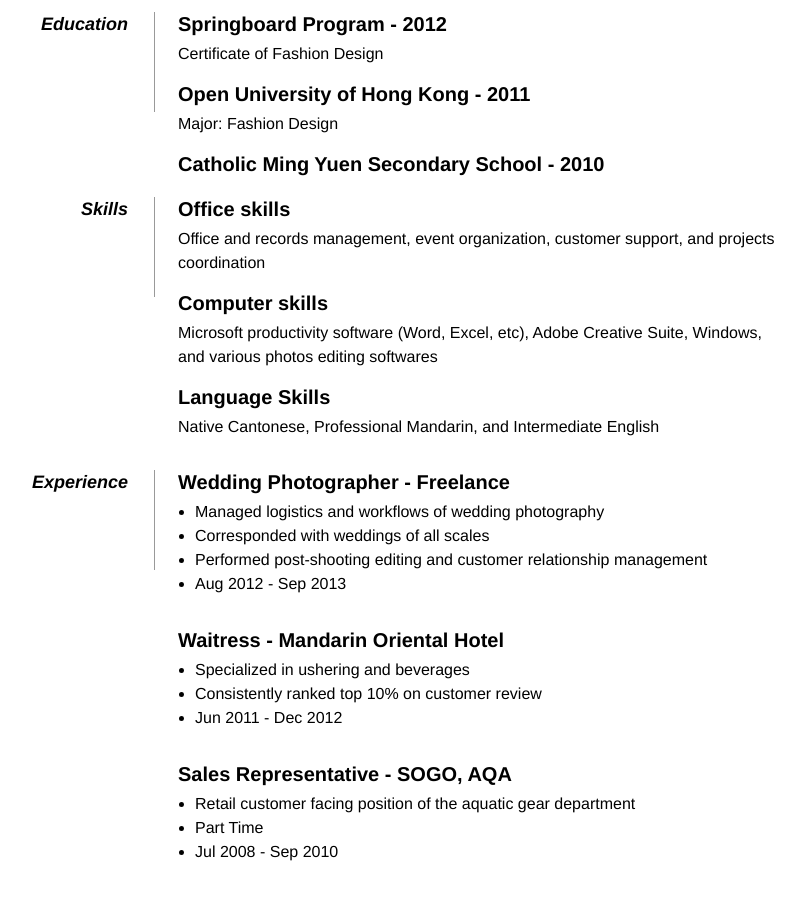
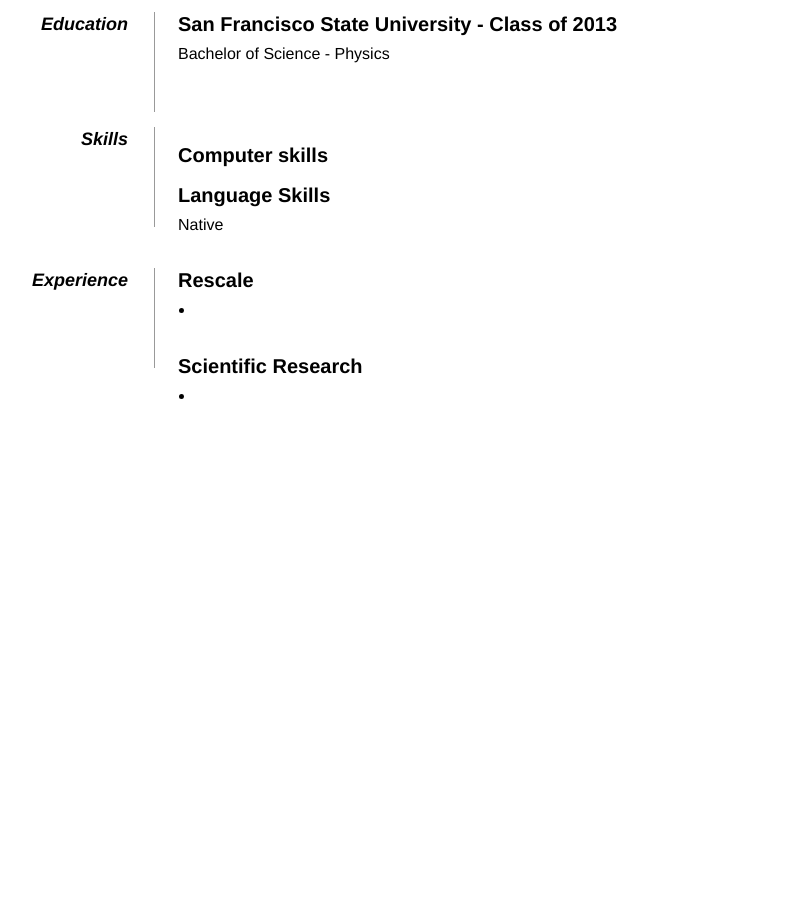
Before and after one commit to brianmikeleung/brianmikeleung.github.io, a plain HTML site: page index.html in a window 1280 px wide. Shown: the part 293-1192 px from the top of the page, without its empty margins (72-877 px from the left). After the commit the page ends 800 px from the top, so only its background shows below. Drawn offline with Linux system fonts and the light colour scheme.

Commit message:
format initiation

```diff
--- a/index.html
+++ b/index.html
@@ -61,49 +61,37 @@
             <dt>Education</dt>
 
             <dd>
-                <h2>Springboard Program - 2012</h2>
-                <p>Certificate of Fashion Design</p>
-                <h2>Open University of Hong Kong - 2011</h2>
-                <p>Major: Fashion Design<br/></p>
-                <h2>Catholic Ming Yuen Secondary School - 2010</h2>
+                <h2>San Francisco State University - Class of 2013</h2>
+                <p>Bachelor of Science - Physics</p>
+
             </dd>
 
             <dd class="clear"></dd>
 
             <dt>Skills</dt>
             <dd>
-                <h2>Office skills</h2>
-                <p>Office and records management, event organization, customer support, and projects coordination</p>
+                <h2></h2>
+                <p></p>
 
                 <h2>Computer skills</h2>
-                <p>Microsoft productivity software (Word, Excel, etc), Adobe Creative Suite, Windows, and various photos editing softwares</p>
+                <p></p>
 
                 <h2>Language Skills</h2>
-                <p>Native Cantonese, Professional Mandarin, and Intermediate English</p>
+                <p>Native</p>
             </dd>
 
             <dd class="clear"></dd>
 
             <dt>Experience</dt>
             <dd>
-                <h2>Wedding Photographer - Freelance</h2>
+                <h2>Rescale</h2>
                 <ul>
-                    <li>Managed logistics and workflows of wedding photography</li>
-                    <li>Corresponded with weddings of all scales</li>
-                    <li>Performed post-shooting editing and customer relationship management</li>
-                    <li>Aug 2012 - Sep 2013</li>
+                    <li></li>
                 </ul>
-                <h2>Waitress - Mandarin Oriental Hotel</h2>
+                <h2>Scientific Research</h2>
                 <ul>
-                    <li>Specialized in ushering and beverages</li>
-                    <li>Consistently ranked top 10% on customer review</li>
-                    <li>Jun 2011 - Dec 2012</li>
-                </ul>
-                <h2>Sales Representative - SOGO, AQA</h2>
-                <ul>
-                    <li>Retail customer facing position of the aquatic gear department</li>
-                    <li>Part Time</li>
-                    <li>Jul 2008 - Sep 2010</li>
+                    <li></li>
+
                 </ul>
             </dd>
 
```
